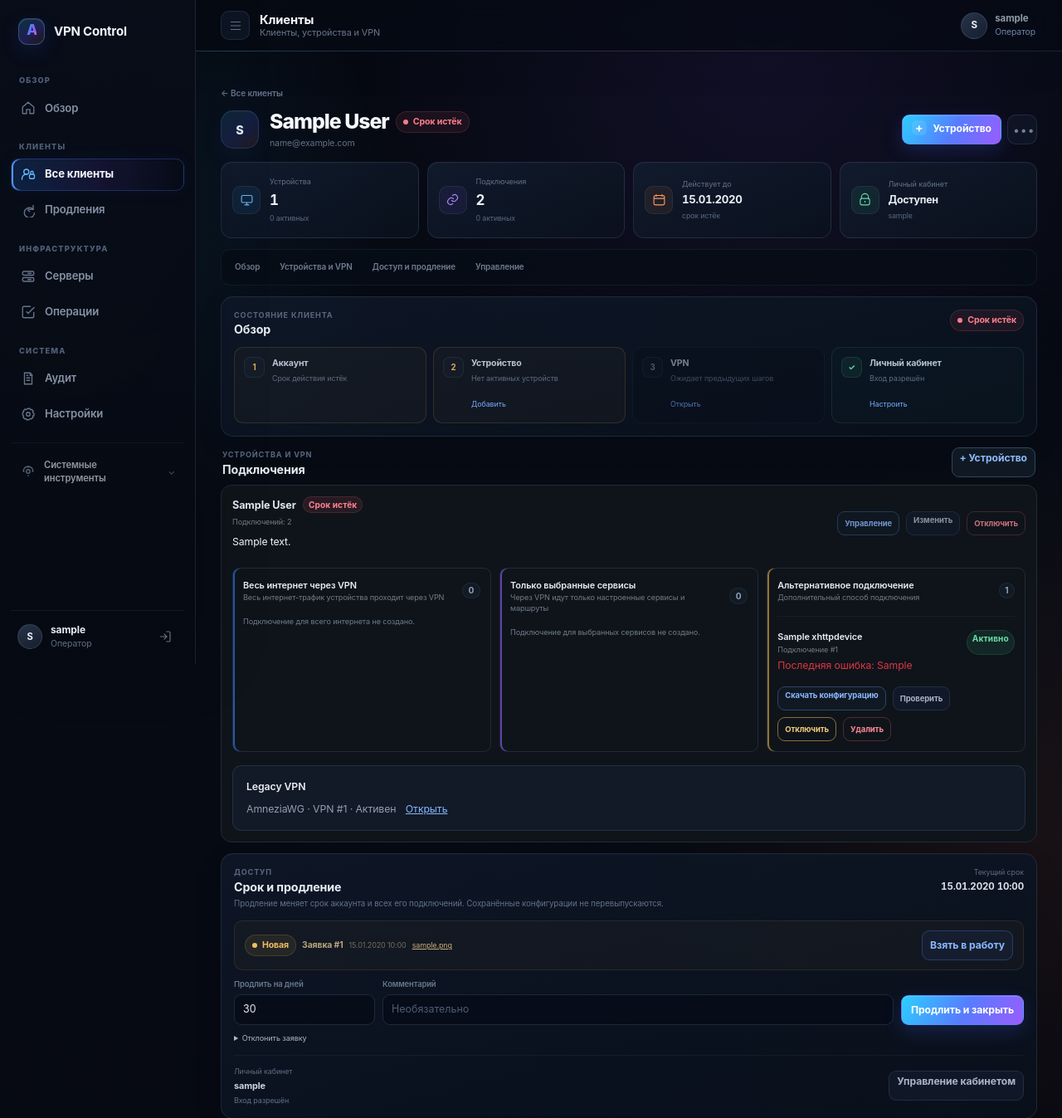
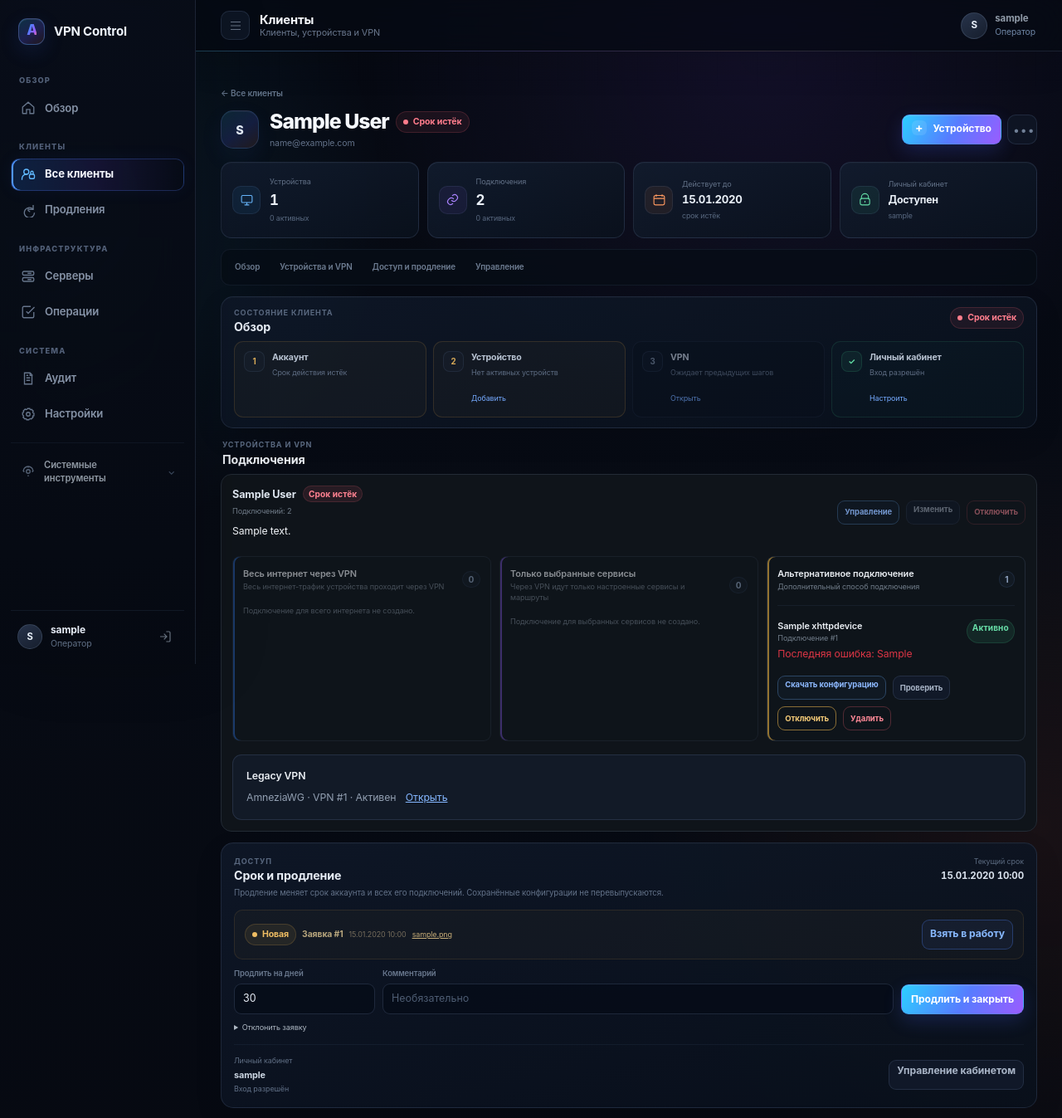
Before and after one commit to stalkerxz/amnezia-control, a Django app: page /customers/1/ in a window 1280 px wide. Shown: the top 1347 px of the page at 83% size. Run offline with Django 5.2, Linux system fonts and the light colour scheme; a user stored in the database is signed in; data comes from the database, SQL or seed files in the repository; tables that the repository leaves empty hold one stand-in row (values such as "Sample post"); parts of the project's set-up code (start-up, migrations or seed data) failed here and were passed over.

Commit message:
UI v4: final polish customer detail density

```diff
--- a/amnezia_control/static/css/app-v4-polish.css
+++ b/amnezia_control/static/css/app-v4-polish.css
@@ -204,6 +204,56 @@
   background: rgba(6,13,23,.54) !important;
 }
 
+/* Final customer-detail density pass from production render. */
+.v4-detail-section-title > a[href*="/devices/"] { display: none !important; }
+#customer-overview.v4-detail-panel {
+  padding-top: 12px;
+  padding-bottom: 12px;
+}
+#customer-overview .v4-detail-section-head {
+  margin-bottom: 9px;
+}
+#customer-overview .v4-ready-state {
+  min-height: 54px;
+  padding: 9px 11px;
+}
+#customer-overview .v4-ready-icon {
+  width: 29px;
+  height: 29px;
+  flex-basis: 29px;
+  border-radius: 9px;
+}
+
+/* Empty product slots should remain understandable but visually secondary. */
+.operator-workspace-v4 .collapse > .row.g-3 > [class*="col-"] > .border.rounded-3:not(:has(.border-top)),
+.operator-workspace-v4 .collapsing > .row.g-3 > [class*="col-"] > .border.rounded-3:not(:has(.border-top)) {
+  opacity: .56;
+  background: rgba(7,14,24,.45) !important;
+}
+.operator-workspace-v4 .collapse > .row.g-3 > [class*="col-"] > .border.rounded-3:has(.border-top),
+.operator-workspace-v4 .collapsing > .row.g-3 > [class*="col-"] > .border.rounded-3:has(.border-top) {
+  border-color: rgba(103,145,215,.18) !important;
+  background: linear-gradient(155deg, rgba(15,27,45,.86), rgba(8,16,29,.72)) !important;
+  box-shadow: inset 0 1px 0 rgba(255,255,255,.018), 0 8px 24px rgba(0,0,0,.06) !important;
+}
+.operator-workspace-v4 .collapse > .row.g-3 > [class*="col-"] > .border.rounded-3:has(.border-top) .fw-semibold,
+.operator-workspace-v4 .collapsing > .row.g-3 > [class*="col-"] > .border.rounded-3:has(.border-top) .fw-semibold {
+  color: #e1e8f2;
+}
+
+/* The account-level create button is the canonical device action; avoid duplicate CTAs. */
+.v4-detail-header .btn-primary { box-shadow: 0 8px 24px rgba(74,119,255,.10); }
+
+/* Secondary device actions should not compete with connection/download actions. */
+.operator-workspace-v4 > section.section-block > .section-body > .d-flex:first-child .btn-outline-secondary,
+.operator-workspace-v4 > section.section-block > .section-body > .d-flex:first-child .btn-outline-danger {
+  opacity: .64;
+}
+.operator-workspace-v4 > section.section-block:hover > .section-body > .d-flex:first-child .btn-outline-secondary,
+.operator-workspace-v4 > section.section-block:hover > .section-body > .d-flex:first-child .btn-outline-danger {
+  opacity: .92;
+}
+
 /* Make the primary customer route visually distinct from technical legacy pages. */
 body:has(a[href="/customers/"][aria-current="page"]) .sidebar-system { opacity: .82; }
 
@@ -265,4 +315,8 @@ body:has(.clients-table-wrap) .filters-row {
   .operator-workspace-v4 > section.section-block > .section-body > .d-flex:first-child > .d-flex.gap-2.flex-wrap {
     opacity: 1;
   }
+  .operator-workspace-v4 > section.section-block > .section-body > .d-flex:first-child .btn-outline-secondary,
+  .operator-workspace-v4 > section.section-block > .section-body > .d-flex:first-child .btn-outline-danger {
+    opacity: 1;
+  }
 }
```
